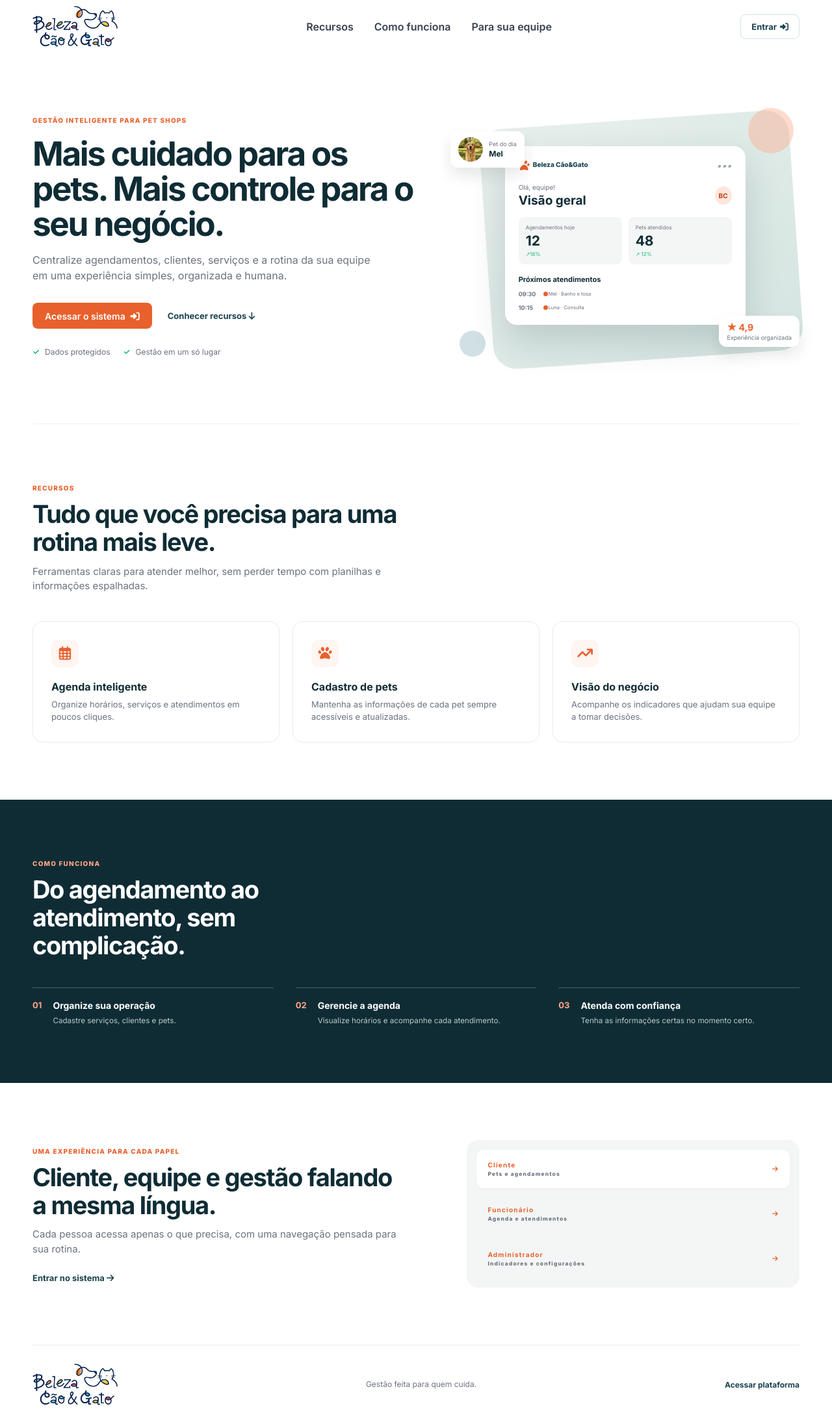
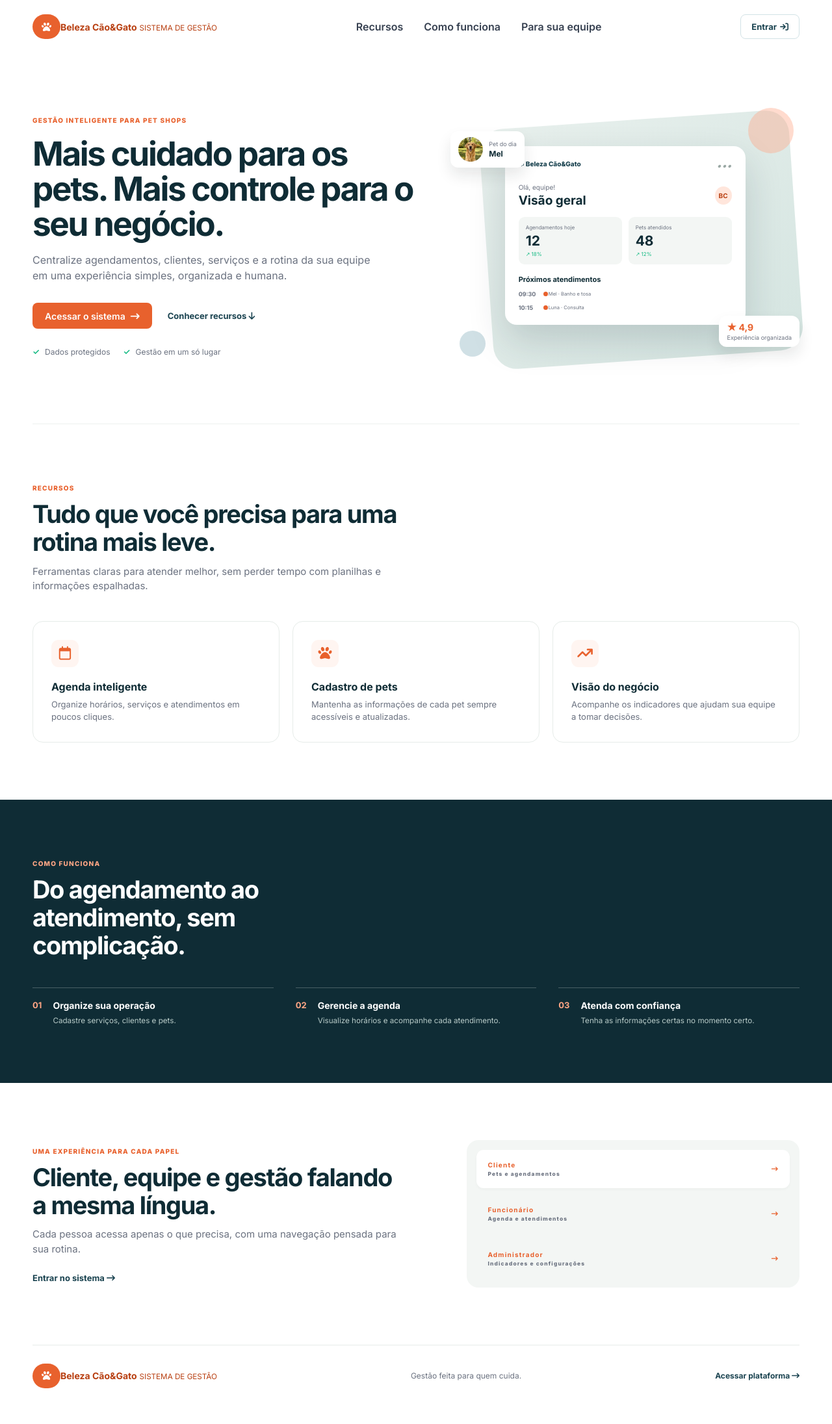
Before and after one commit to lucasferreirafs/beleza-cao-e-gato, a PHP site: page / in a window 1280 px wide. Shown: the whole page at 65% size. After the commit the page ends 2137 px from the top, so only its background shows below. Run offline with PHP 8.4, Linux system fonts and the light colour scheme.

Commit message:
style: formata indentacao dos layouts app e auth e da landing page

```diff
--- a/resources/views/layouts/auth.php
+++ b/resources/views/layouts/auth.php
@@ -1,5 +1,4 @@
 <?php $e = static fn(mixed $v): string => htmlspecialchars((string) $v, ENT_QUOTES, 'UTF-8'); ?>
-
 <!doctype html>
 <html lang="pt-BR">
 
@@ -7,7 +6,7 @@
     <meta charset="utf-8">
     <meta name="viewport" content="width=device-width,initial-scale=1">
     <title><?= $e($title ?? 'Beleza Cão&Gato') ?> · Beleza Cão&Gato</title>
-
+    <link rel="icon" href="/favicon.svg" type="image/svg+xml">
     <link rel="preconnect" href="https://fonts.googleapis.com">
     <link rel="preconnect" href="https://fonts.gstatic.com" crossorigin>
     <link href="https://fonts.googleapis.com/css2?family=Inter:wght@400;500;600;700;800&display=swap" rel="stylesheet">
@@ -15,8 +14,7 @@
     <link rel="stylesheet" href="/assets/css/app.css">
 </head>
 
-<body class="auth-body">
-    <?= $content ?>
+<body class="auth-body"><?= $content ?>
     <script src="/assets/js/app.js" defer></script>
 </body>
 
--- a/resources/views/pages/landing.php
+++ b/resources/views/pages/landing.php
@@ -1,48 +1,47 @@
 <main class="landing-page">
     <header class="landing-header">
-        <!-- LOGO -->
-        <a href="/" class="landing-brand" aria-label="Beleza Cão e Gato, página inicial">
-            <img class="brand-img" src="/assets/images/logo.png" alt="Logotipo do site Beleza Cão e Gato">
+        <a class="landing-brand" href="/" aria-label="Beleza Cão e Gato, página inicial">
+            <span class="brand-mark">
+                <i class="fa-solid fa-paw"></i>
+            </span>
+            <span>
+                <strong>Beleza Cão&amp;Gato</strong>
+                <small>SISTEMA DE GESTÃO</small>
+            </span>
         </a>
 
-        <!-- NAVEGAÇÃO -->
         <nav class="landing-nav" aria-label="Navegação principal">
             <a href="#recursos">Recursos</a>
-            <a href="#como_funciona">Como funciona</a>
+            <a href="#como-funciona">Como funciona</a>
             <a href="#perfis">Para sua equipe</a>
         </nav>
 
-        <!-- BOTÃO LOGIN -->
-        <a href="/login" class="landing-login">
+        <a class="landing-login" href="/login">
             Entrar
             <span aria-hidden="true">
-                <i class="fa-solid fa-right-to-bracket"></i>
+                <i class="fa-solid fa-arrow-right-to-bracket"></i>
             </span>
         </a>
     </header>
 
-    <!-- DESTAQUE -->
     <section class="landing-hero" aria-labelledby="landing-title">
-        <div>
-
-            <span class="landing-kicker">
-                GESTÃO INTELIGENTE PARA PET SHOPS
-            </span>
+        <div class="landing-hero-copy">
+            <span class="landing-kicker">GESTÃO INTELIGENTE PARA PET SHOPS</span>
 
             <h1 id="landing-title">
                 Mais cuidado para os pets. Mais controle para o seu negócio.
             </h1>
 
             <p>
-                Centralize agendamentos, clientes, serviços e a rotina da sua equipe em uma experiência simples,
-                organizada e humana.
+                Centralize agendamentos, clientes, serviços e a rotina da sua equipe
+                em uma experiência simples, organizada e humana.
             </p>
 
             <div class="landing-actions">
                 <a class="button primary landing-cta" href="/login">
                     Acessar o sistema
                     <span aria-hidden="true">
-                        <i class="fa-solid fa-right-to-bracket"></i>
+                        <i class="fa-solid fa-arrow-right-long"></i>
                     </span>
                 </a>
                 <a class="landing-text-link" href="#recursos">
@@ -54,12 +53,8 @@
             </div>
 
             <div class="landing-trust" aria-label="Benefícios principais">
-                <span>
-                    <b>✓</b> Dados protegidos
-                </span>
-                <span>
-                    <b>✓</b> Gestão em um só lugar
-                </span>
+                <span><b>✓</b> Dados protegidos</span>
+                <span><b>✓</b> Gestão em um só lugar</span>
             </div>
         </div>
 
@@ -70,8 +65,7 @@
             <article class="landing-dashboard-card">
                 <header>
                     <span class="landing-mini-brand">
-                        <i class="fa-solid fa-paw"></i>
-                        Beleza Cão&amp;Gato
+                        <b>♧</b> Beleza Cão&amp;Gato
                     </span>
                     <i>•••</i>
                 </header>
@@ -88,9 +82,8 @@
                     <span>
                         <small>Agendamentos hoje</small>
                         <b>12</b>
-                        <em>↗18%</em>
+                        <em>↗ 18%</em>
                     </span>
-
                     <span>
                         <small>Pets atendidos</small>
                         <b>48</b>
@@ -105,7 +98,6 @@
                         <i></i>
                         <small>Mel · Banho e tosa</small>
                     </span>
-
                     <span>
                         <b>10:15</b>
                         <i></i>
@@ -129,7 +121,6 @@
         </div>
     </section>
 
-    <!-- RECURSOS -->
     <section class="landing-section landing-features" id="recursos" aria-labelledby="features-title">
         <div class="section-intro">
             <span>RECURSOS</span>
@@ -140,7 +131,7 @@
         <div class="feature-grid">
             <article>
                 <span class="feature-icon">
-                    <i class="fa-regular fa-calendar-days"></i>
+                    <i class="fa-regular fa-calendar"></i>
                 </span>
                 <h3>Agenda inteligente</h3>
                 <p>Organize horários, serviços e atendimentos em poucos cliques.</p>
@@ -164,7 +155,6 @@
         </div>
     </section>
 
-    <!-- COMO FUNCIONA -->
     <section class="landing-section landing-steps" id="como-funciona" aria-labelledby="steps-title">
         <div class="section-intro">
             <span>COMO FUNCIONA</span>
@@ -179,7 +169,6 @@
                     <small>Cadastre serviços, clientes e pets.</small>
                 </span>
             </li>
-
             <li>
                 <b>02</b>
                 <span>
@@ -187,7 +176,6 @@
                     <small>Visualize horários e acompanhe cada atendimento.</small>
                 </span>
             </li>
-
             <li>
                 <b>03</b>
                 <span>
@@ -206,38 +194,41 @@
             <a class="landing-text-link" href="/login">
                 Entrar no sistema
                 <span aria-hidden="true">
-                    <i class="fa-solid fa-arrow-right"></i>
+                    <i class="fa-solid fa-arrow-right-long"></i>
                 </span>
             </a>
         </div>
+
         <div class="profile-preview">
             <span class="profile-item active">
                 <b>Cliente</b>
                 <small>Pets e agendamentos</small>
-                <i class="fa-solid fa-arrow-right"></i>
+                <i class="fa-solid fa-arrow-right-long"></i>
             </span>
-
             <span class="profile-item">
                 <b>Funcionário</b>
                 <small>Agenda e atendimentos</small>
-                <i class="fa-solid fa-arrow-right"></i>
+                <i class="fa-solid fa-arrow-right-long"></i>
             </span>
-
             <span class="profile-item">
                 <b>Administrador</b>
                 <small>Indicadores e configurações</small>
-                <i class="fa-solid fa-arrow-right"></i>
+                <i class="fa-solid fa-arrow-right-long"></i>
             </span>
         </div>
     </section>
 
     <footer class="landing-footer">
-        <a href="/" class="landing-brand" aria-label="Beleza Cão e Gato, página inicial">
-            <img class="brand-img" src="/assets/images/logo.png" alt="Logotipo do site Beleza Cão e Gato">
+        <a class="landing-brand" href="/">
+            <span class="brand-mark" aria-hidden="true">
+                <i class="fa-solid fa-paw"></i>
+            </span>
+            <span>
+                <strong>Beleza Cão&amp;Gato</strong>
+                <small>SISTEMA DE GESTÃO</small>
+            </span>
         </a>
-
         <p>Gestão feita para quem cuida.</p>
-
-        <a href="/login">Acessar plataforma </a>
+        <a href="/login">Acessar plataforma <i class="fa-solid fa-arrow-right-long"></i></a>
     </footer>
 </main>
```
Also changed, not shown: resources/views/layouts/app.php (+26 -18 lines).
